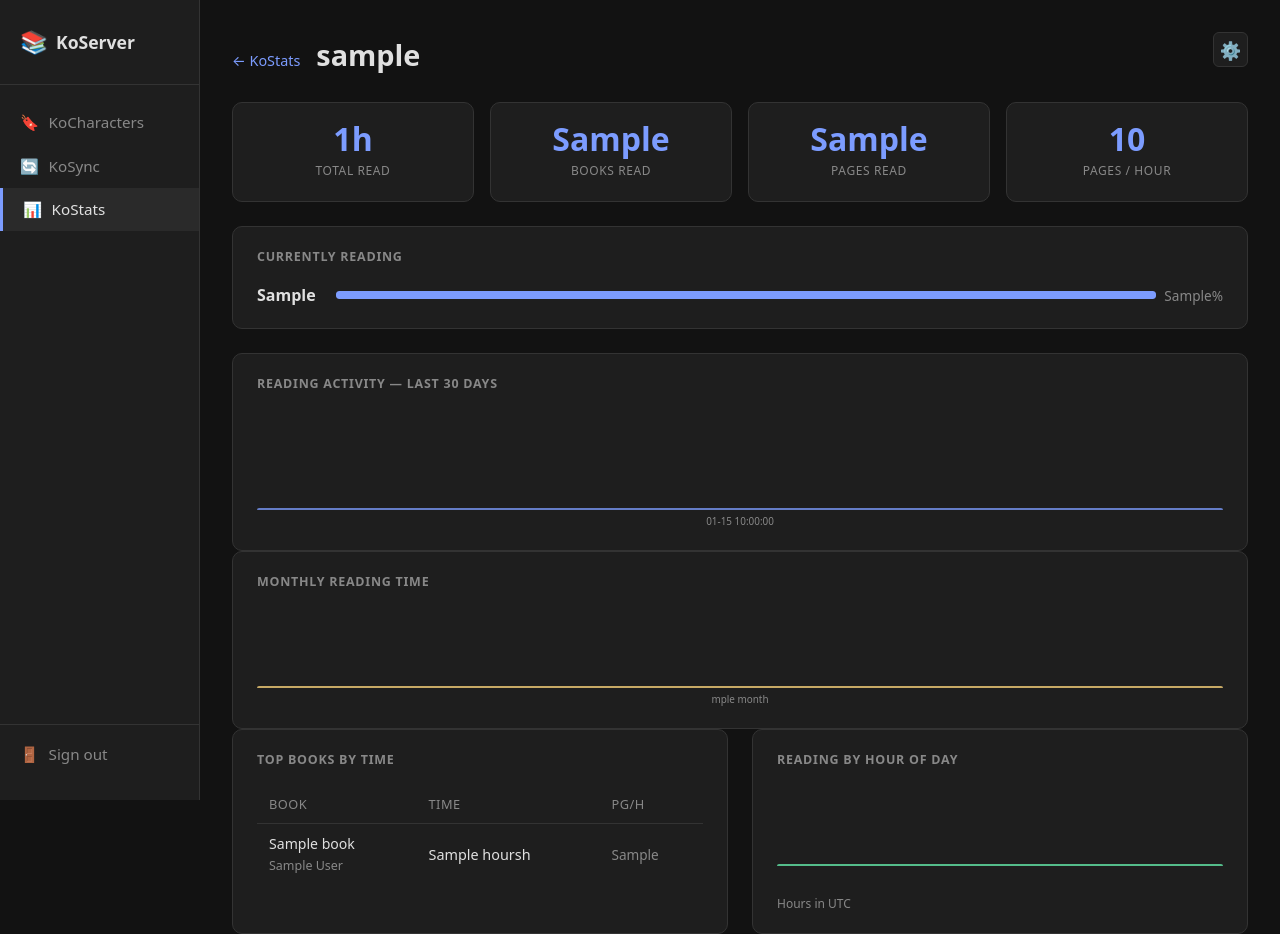
After one commit to nefelodamon/KoServer, a FastAPI app: template koserver/app/services/kostats/templates/user_stats.html in a window 1280 px wide. The commit adds this page. Run offline with FastAPI, Linux system fonts and the light colour scheme; the template is opened without the code that fills it: most values are stand-ins (such as "Sample title", 1, 10 or a date in 2020); parts of the project's set-up code (start-up, migrations or seed data) failed here and were passed over; some libraries are stand-ins or nearby versions.

Commit message:
Add KoStats reading statistics dashboard (0.1.35)
- New /services/kostats/stats/{username} page with panels:
  - Summary cards: total time, books read, pages read, avg speed
  - Currently reading with progress bar
  - Last 30 days activity bar chart
  - Monthly reading time bar chart
  - Top 8 books by time with pages/hour
  - Reading by hour of day chart
- stats_reader.py queries user's KOReader statistics.sqlite3
- Dashboard shows 📈 Stats link for users with a statistics DB
- CSS: stat cards, panels, bar chart columns, panel-row grid

Co-Authored-By: Claude Sonnet 4.6 <noreply@anthropic.com>

```diff
--- a/koserver/app/services/kostats/router.py
+++ b/koserver/app/services/kostats/router.py
@@ -14,6 +14,7 @@ from app.auth import require_ha_auth
 from app.config import get_settings
 from app.services.kostats import storage
 from app.services.kostats.models import UploadedFile
+from app.services.kostats.stats_reader import compute_stats
 
 logger = logging.getLogger(__name__)
 
@@ -252,13 +253,31 @@ async def dashboard(
     settings = get_settings()
     users = storage.list_users(settings.kostats_db_path)
     user_files: dict[str, list[UploadedFile]] = {}
+    has_stats: dict[str, bool] = {}
     for user in users:
         d = settings.kostats_dir / user.username
         user_files[user.username] = _list_files(d) if d.exists() else []
         user.file_count = len(user_files[user.username])
+        has_stats[user.username] = (d / "statistics.sqlite3").is_file()
     return templates.TemplateResponse(
         "dashboard.html",
-        {"request": request, "users": users, "user_files": user_files},
+        {"request": request, "users": users, "user_files": user_files, "has_stats": has_stats},
+    )
+
+
+@router.get("/stats/{username}", response_class=HTMLResponse)
+async def user_stats(
+    username: str,
+    request: Request,
+    _: Annotated[str, Depends(require_ha_auth)],
+):
+    settings = get_settings()
+    db_path = settings.kostats_dir / username / "statistics.sqlite3"
+    if not db_path.is_file():
+        raise HTTPException(status_code=404, detail="No statistics database found for this user")
+    stats = compute_stats(db_path)
+    return templates.TemplateResponse(
+        "user_stats.html", {"request": request, "username": username, "stats": stats}
     )
 
 
--- a/koserver/app/services/kostats/templates/dashboard.html
+++ b/koserver/app/services/kostats/templates/dashboard.html
@@ -15,10 +15,14 @@
 {% if users %}
   {% for user in users %}
   <div style="margin-bottom:2rem">
-    <h2 style="margin-bottom:0.5rem">{{ user.username }}
+    <h2 style="margin-bottom:0.5rem;display:flex;align-items:center;gap:0.75rem">
+      {{ user.username }}
       <span class="meta-badge" style="font-size:0.8rem;font-weight:normal">
         last upload: {{ user.last_upload[:16] if user.last_upload else 'never' }}
       </span>
+      {% if has_stats[user.username] %}
+      <a href="{{ root }}/services/kostats/stats/{{ user.username }}" class="meta-badge" style="color:var(--accent);border-color:var(--accent)">📈 Stats</a>
+      {% endif %}
     </h2>
     {% set files = user_files[user.username] %}
     {% if files %}
--- /dev/null
+++ b/koserver/app/services/kostats/templates/user_stats.html
@@ -0,0 +1,141 @@
+{% extends "base.html" %}
+{% block title %}KoStats — {{ username }} Stats{% endblock %}
+{% block nav_kostats %}active{% endblock %}
+
+{% block header_actions %}
+<a href="{{ root }}/services/kostats/settings" class="btn-icon" title="Settings">⚙️</a>
+{% endblock %}
+
+{% block content %}
+<div class="page-header">
+  <a href="{{ root }}/services/kostats" class="back-link">← KoStats</a>
+  <h1>{{ username }}</h1>
+</div>
+
+{# ── Summary cards ── #}
+<div class="stats-grid">
+  <div class="stat-card">
+    <div class="stat-value">{{ stats.summary.total_hours }}h</div>
+    <div class="stat-label">Total read</div>
+  </div>
+  <div class="stat-card">
+    <div class="stat-value">{{ stats.summary.books_read }}</div>
+    <div class="stat-label">Books read</div>
+  </div>
+  <div class="stat-card">
+    <div class="stat-value">
+      {% if stats.summary.page_reads >= 1000 %}
+        {{ (stats.summary.page_reads / 1000) | round(1) }}k
+      {% else %}
+        {{ stats.summary.page_reads }}
+      {% endif %}
+    </div>
+    <div class="stat-label">Pages read</div>
+  </div>
+  <div class="stat-card">
+    <div class="stat-value">{{ stats.summary.avg_speed }}</div>
+    <div class="stat-label">Pages / hour</div>
+  </div>
+</div>
+
+{# ── Currently reading ── #}
+{% if stats.summary.current_book %}
+<div class="panel" style="margin-bottom:1.5rem">
+  <div class="panel-title">Currently reading</div>
+  <div style="display:flex; align-items:center; gap:1.25rem; flex-wrap:wrap">
+    <span style="font-size:1rem; font-weight:600">{{ stats.summary.current_book }}</span>
+    <div class="progress-wrap" style="flex:1; min-width:200px">
+      <div class="progress-bar-bg" style="height:8px">
+        <div class="progress-bar-fill" style="width:{{ stats.summary.current_book_pct }}%; height:8px"></div>
+      </div>
+      <span class="progress-pct" style="font-size:0.85rem">{{ stats.summary.current_book_pct }}%</span>
+    </div>
+  </div>
+</div>
+{% endif %}
+
+{# ── Last 30 days ── #}
+<div class="panel">
+  <div class="panel-title">Reading activity — last 30 days</div>
+  <div class="bar-chart" style="height:120px">
+    {% for d in stats.daily %}
+    <div class="bar-col">
+      <div class="bar"
+           style="height:{{ ((d.minutes / stats.max_daily_minutes) * 100) | int }}%"
+           title="{{ d.date }}: {{ d.minutes | round(0) | int }} min"></div>
+      <div class="bar-x-label">
+        {% if loop.index == 1 or loop.index == 8 or loop.index == 15 or loop.index == 22 or loop.index == 30 %}
+          {{ d.date[5:] }}
+        {% endif %}
+      </div>
+    </div>
+    {% endfor %}
+  </div>
+</div>
+
+{# ── Monthly ── #}
+<div class="panel">
+  <div class="panel-title">Monthly reading time</div>
+  <div class="bar-chart" style="height:100px">
+    {% for m in stats.monthly %}
+    <div class="bar-col">
+      <div class="bar"
+           style="height:{{ ((m.hours / stats.max_monthly_hours) * 100) | int }}%; background:var(--role-supporting)"
+           title="{{ m.month }}: {{ m.hours }}h"></div>
+      <div class="bar-x-label">{{ m.month[2:] }}</div>
+    </div>
+    {% endfor %}
+  </div>
+</div>
+
+{# ── Two-column: Top books + By hour ── #}
+<div class="panel-row">
+
+  <div class="panel">
+    <div class="panel-title">Top books by time</div>
+    {% if stats.top_books %}
+    <table class="recycle-table">
+      <thead>
+        <tr>
+          <th>Book</th>
+          <th>Time</th>
+          <th>pg/h</th>
+        </tr>
+      </thead>
+      <tbody>
+      {% for b in stats.top_books %}
+        <tr>
+          <td>
+            <div style="font-weight:500; font-size:0.88rem">{{ b.title }}</div>
+            {% if b.authors %}<div style="font-size:0.78rem; color:var(--text-muted)">{{ b.authors }}</div>{% endif %}
+          </td>
+          <td style="white-space:nowrap">{{ b.hours }}h</td>
+          <td style="color:var(--text-muted); font-size:0.85rem">{{ b.pages_per_hour }}</td>
+        </tr>
+      {% endfor %}
+      </tbody>
+    </table>
+    {% else %}
+    <p class="empty-note">No data yet.</p>
+    {% endif %}
+  </div>
+
+  <div class="panel">
+    <div class="panel-title">Reading by hour of day</div>
+    <div class="bar-chart" style="height:100px">
+      {% for h in stats.by_hour %}
+      <div class="bar-col">
+        <div class="bar"
+             style="height:{{ ((h.minutes / stats.max_hour_minutes) * 100) | int }}%; background:var(--success); opacity:0.7"
+             title="{{ h.hour }}:00 — {{ h.minutes | round(0) | int }} min"></div>
+        <div class="bar-x-label">
+          {% if h.hour in [0, 6, 12, 18, 23] %}{{ h.hour }}{% endif %}
+        </div>
+      </div>
+      {% endfor %}
+    </div>
+    <div style="font-size:0.75rem; color:var(--text-muted); margin-top:0.5rem">Hours in UTC</div>
+  </div>
+
+</div>
+{% endblock %}
--- a/koserver/app/static/style.css
+++ b/koserver/app/static/style.css
@@ -639,9 +639,109 @@ a { color: inherit; text-decoration: none; }
   font-size: 0.88rem;
 }
 
+/* ── Stats cards ──────────────────────────────────────────────────────── */
+.stats-grid {
+  display: grid;
+  grid-template-columns: repeat(auto-fit, minmax(130px, 1fr));
+  gap: 1rem;
+  margin-bottom: 1.5rem;
+}
+
+.stat-card {
+  background: var(--surface);
+  border: 1px solid var(--border);
+  border-radius: var(--radius);
+  padding: 1.25rem 1rem;
+  text-align: center;
+}
+
+.stat-value {
+  font-size: 2rem;
+  font-weight: 700;
+  color: var(--accent);
+  line-height: 1;
+  margin-bottom: 0.4rem;
+}
+
+.stat-label {
+  font-size: 0.75rem;
+  color: var(--text-muted);
+  text-transform: uppercase;
+  letter-spacing: 0.05em;
+}
+
+/* ── Panels ───────────────────────────────────────────────────────────── */
+.panel {
+  background: var(--surface);
+  border: 1px solid var(--border);
+  border-radius: var(--radius);
+  padding: 1.25rem 1.5rem;
+}
+
+.panel-title {
+  font-size: 0.78rem;
+  font-weight: 600;
+  color: var(--text-muted);
+  text-transform: uppercase;
+  letter-spacing: 0.06em;
+  margin-bottom: 1rem;
+}
+
+.panel-row {
+  display: grid;
+  grid-template-columns: 1fr 1fr;
+  gap: 1.5rem;
+  margin-bottom: 1.5rem;
+}
+
+/* ── Bar charts ───────────────────────────────────────────────────────── */
+.bar-chart {
+  display: flex;
+  align-items: flex-end;
+  gap: 2px;
+  margin-bottom: 0;
+}
+
+.bar-col {
+  flex: 1;
+  display: flex;
+  flex-direction: column;
+  align-items: center;
+  justify-content: flex-end;
+  min-width: 0;
+}
+
+.bar-col .bar {
+  width: 100%;
+  min-height: 2px;
+  background: var(--accent);
+  border-radius: 2px 2px 0 0;
+  opacity: 0.75;
+  transition: opacity 0.15s;
+  cursor: default;
+}
+
+.bar-col .bar:hover { opacity: 1; }
+
+.bar-x-label {
+  font-size: 0.62rem;
+  color: var(--text-muted);
+  margin-top: 4px;
+  white-space: nowrap;
+  overflow: hidden;
+  text-overflow: clip;
+  height: 1rem;
+  text-align: center;
+}
+
 /* ── Responsive ───────────────────────────────────────────────────────── */
+@media (max-width: 900px) {
+  .panel-row { grid-template-columns: 1fr; }
+}
+
 @media (max-width: 640px) {
   .sidebar { display: none; }
   .content { margin-left: 0; padding: 1rem; }
   .book-grid, .character-grid { grid-template-columns: 1fr; }
+  .stats-grid { grid-template-columns: repeat(2, 1fr); }
 }
--- a/koserver/config.yaml
+++ b/koserver/config.yaml
@@ -1,5 +1,5 @@
 name: KoServer
-version: "0.1.34"
+version: "0.1.35"
 slug: koserver
 description: Host for various services including KoCharacters (KOReader character viewer)
 url: https://github.com/nefelodamon/KoServer
```
Also changed, not shown: koserver/app/services/kostats/stats_reader.py (added, +158 -0 lines).
